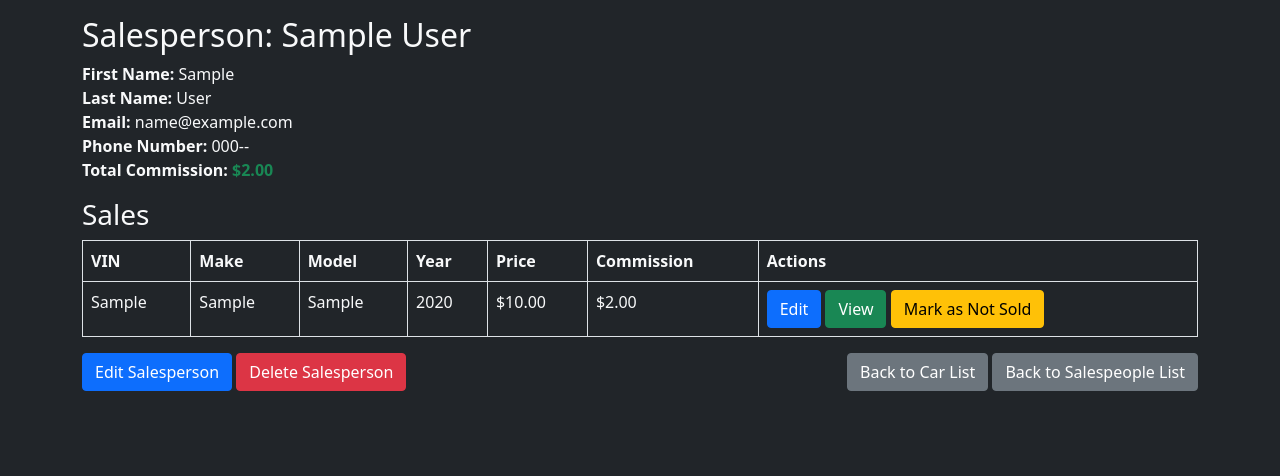
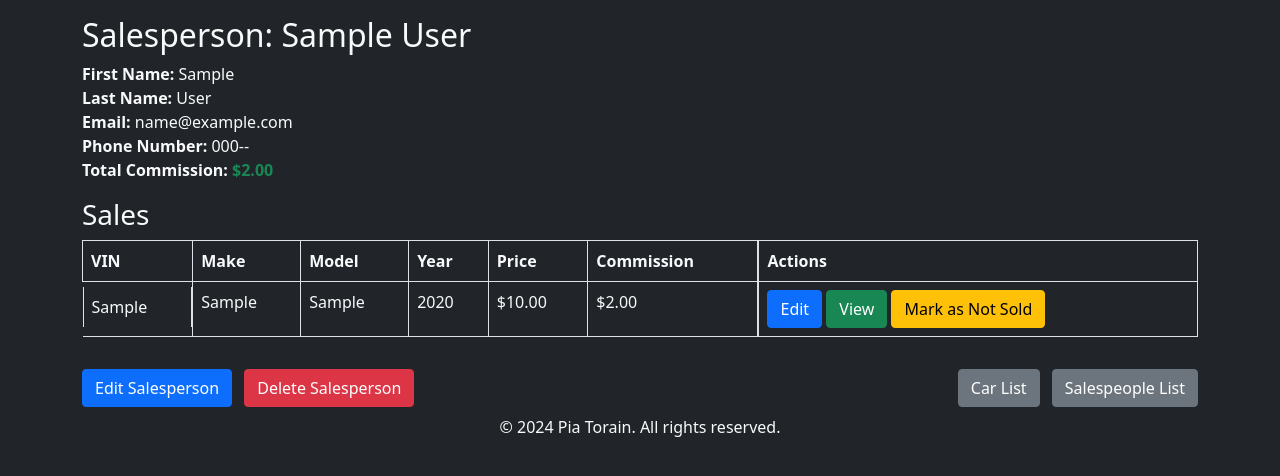
Before and after one commit to Pia007/car_app, a Django app: page /salespeople/1/ in a window 1280 px wide. Shown: the part 56-532 px from the top of the page. Run offline with Django 3.2, Linux system fonts and the light colour scheme; tables that the repository leaves empty hold one stand-in row (values such as "Sample post").

Commit message:
layout edits and footer

```diff
--- a/app/cars/templates/cars/base.html
+++ b/app/cars/templates/cars/base.html
@@ -52,8 +52,20 @@
         </div>
     </nav>
     <div class="body-content">{% block content %}{% endblock content %}</div>
+    <footer class="page-footer font-small py-0">
+        <div class="text-center">
+            <p class="text-light small-print">
+                &copy; <span id="current-year"></span> Pia Torain. All rights reserved.
+            </p>
+        </div>
+    </footer>
     {% block jsfiles %}
         <script type="text/javascript" src="{% static 'js/scripts.js' %}"></script>
+        <script>
+            document.addEventListener('DOMContentLoaded', function() {
+                document.getElementById('current-year').textContent = new Date().getFullYear();
+            });
+        </script>
     {% endblock jsfiles %}
 </body>
 
--- a/app/cars/templates/cars/car_detail.html
+++ b/app/cars/templates/cars/car_detail.html
@@ -28,10 +28,10 @@
                 <a href="{% url 'car_delete' car.id %}" class="btn btn-danger">Delete</a>
             </div>
             <div>
-                <a href="{% url 'car_list' %}" class="btn btn-secondary me-2">Back to List</a>
+                <a href="{% url 'car_list' %}" class="btn btn-secondary me-2 mb-2">Back to List</a>
                 <!-- Check if the car has an associated salesperson -->
                 {% if car.salesperson %}
-                    <a href="{% url 'salespeople_detail' car.salesperson.id %}" class="btn btn-secondary">Salesperson </a>
+                    <a href="{% url 'salespeople_detail' car.salesperson.id %}" class="btn btn-secondary mb-2">Salesperson </a>
                 {% else %}
                     <span class="btn btn-secondary disabled">No Salesperson</span>
                 {% endif %}
--- a/app/dealership/settings.py
+++ b/app/dealership/settings.py
@@ -21,7 +21,7 @@ BASE_DIR = Path(__file__).resolve().parent.parent
 # See https://docs.djangoproject.com/en/3.2/howto/deployment/checklist/
 
 # SECURITY WARNING: keep the secret key used in production secret!
-SECRET_KEY = 'django-insecure-5dp$_f5e!q4&*bh@yi&%g8cp*=3%v)wlyhnf8$8fts5uah@bob'
+SECRET_KEY = config('SECRET_KEY')
 
 # SECURITY WARNING: don't run with debug turned on in production!
 DEBUG = True
--- a/app/salespeople/templates/salespeople/salespeople_detail.html
+++ b/app/salespeople/templates/salespeople/salespeople_detail.html
@@ -28,6 +28,7 @@
         <!-- Cars Sold Section -->
         <div>
             <h3 class="mt-3">Sales</h3>
+            <div class="table-responsive">
                 <table class="table table-bordered text-light">
                     <thead>
                         <tr>
@@ -37,39 +38,41 @@
                             <th>Year</th>
                             <th>Price</th>
                             <th>Commission</th>
-                        <th>Actions</th>
+                            <th class="d-none d-lg-block">Actions</th>
                         </tr>
                     </thead>
                     <tbody>
                         {% for car in salespeople.sold_cars.all %}
                         <tr>
-                        <td>{{ car.vin }}</td>
+                            <td class="d-lg-none">
+                                <a href="{% url 'car_detail' car.id %}">{{ car.vin }}</a>
+                            </td>
+                            <td class="d-none d-lg-block">{{ car.vin }}</td>
                             <td>{{ car.make }}</td>
                             <td>{{ car.model }}</td>
                             <td>{{ car.year }}</td>
                             <td>${{ car.formatted_price }}</td>
                             <td>${{ car.calculate_commission|floatformat:2|intcomma }}</td>
-                        <td>
+                            <td class="d-none d-lg-block">
                                 <a href="{% url 'car_edit' car.id %}" class="btn btn-primary">Edit</a>
                                 <a href="{% url 'car_detail' car.id %}" class="btn btn-success">View</a>
                                 <a href="{% url 'mark_car_not_sold' car.id %}" class="btn btn-warning">Mark as Not Sold</a>
-                            <!-- <a href="{% url 'car_delete' car.id %}" class="btn btn-danger">Delete</a> -->
                             </td>
                         </tr>
                         {% endfor %}
                     </tbody>
                 </table>
             </div>
+        </div>
 
-        <div class="d-flex justify-content-between">
+        <div class="d-flex flex-column flex-md-row justify-content-between mt-3">
+            <div class="mb-2 mb-md-0">
+                <a href="{% url 'salespeople_edit' salespeople.id %}" class="btn btn-primary me-2 mb-2">Edit Salesperson</a>
+                <a href="{% url 'salespeople_delete' salespeople.id %}" class="btn btn-danger mb-2">Delete Salesperson</a>
+            </div>
             <div>
-                <a href="{% url 'salespeople_edit' salespeople.id %}" class="btn btn-primary">Edit Salesperson</a>
-                <a href="{% url 'salespeople_delete' salespeople.id %}" class="btn btn-danger">Delete Salesperson</a>
-            </div>
-            <div >
-                <!-- back to car list -->
-                <a href="{% url 'car_list' %}" class="btn btn-secondary">Back to Car List</a>
-                <a href="{% url 'salespeople_list' %}" class="btn btn-secondary">Back to Salespeople List</a>
+                <a href="{% url 'car_list' %}" class="btn btn-secondary me-2 mb-2">Car List</a>
+                <a href="{% url 'salespeople_list' %}" class="btn btn-secondary mb-2">Salespeople List</a>
             </div>
         </div>
     </div>
--- a/app/salespeople/templates/salespeople/salespeople_list.html
+++ b/app/salespeople/templates/salespeople/salespeople_list.html
@@ -36,7 +36,7 @@
             <!-- Table Order -->
             <div class="d-flex justify-content-around mt-2">
                 <div>
-                    <a href="?order={% if request.GET.order == 'total_sales_amount' %}-{% endif %}total_sales_amount" class="btn btn-outline-success">
+                    <a href="?order={% if request.GET.order == 'total_sales_amount' %}-{% endif %}total_sales_amount" class="btn btn-outline-success my-2">
                         Total Sales {% if request.GET.order == 'total_sales_amount' %}(Descending){% else %}(Ascending){% endif %}
                     </a>
                     <a href="?order={% if request.GET.order == 'cars_sold_count' %}-{% endif %}cars_sold_count" class="btn btn-outline-primary">
```
Also changed, not shown: app/cars/templates/cars/index.html (+11 -5 lines). Lines whose indentation alone changed are shown as unchanged.
